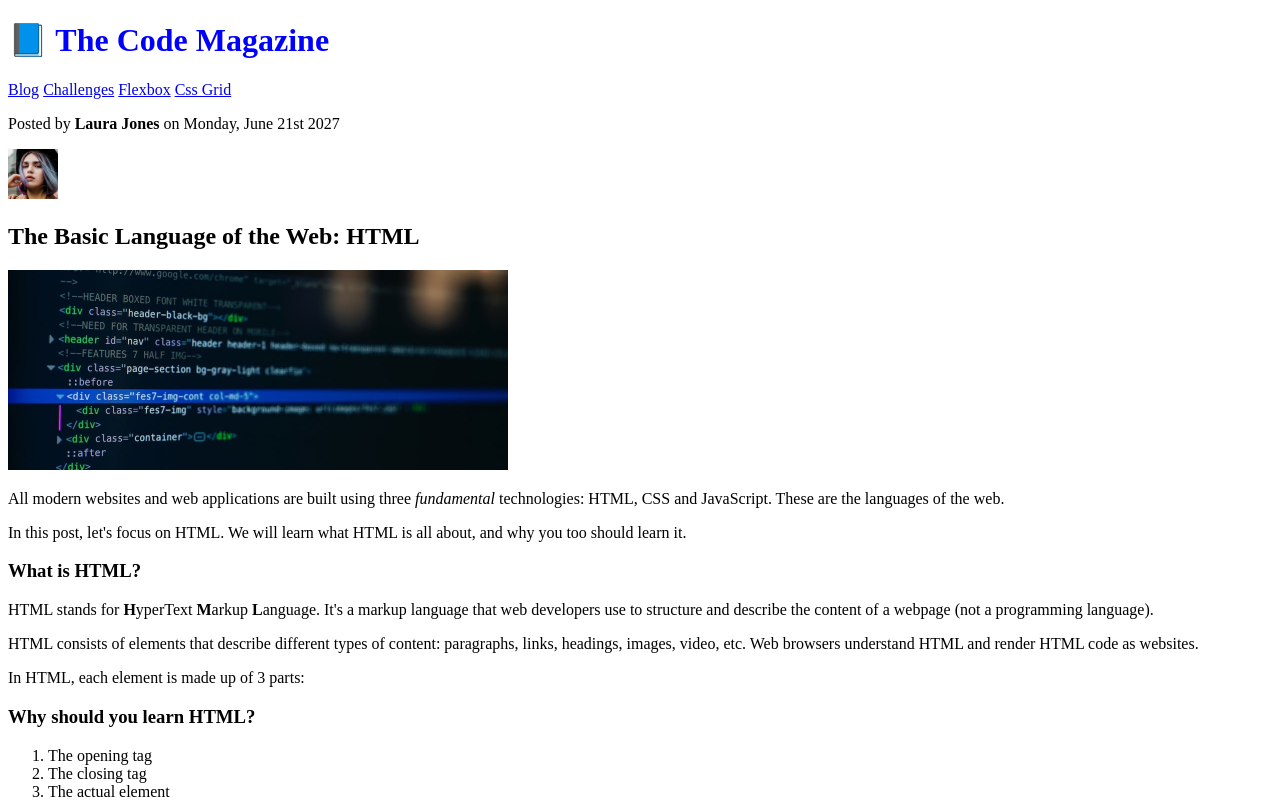
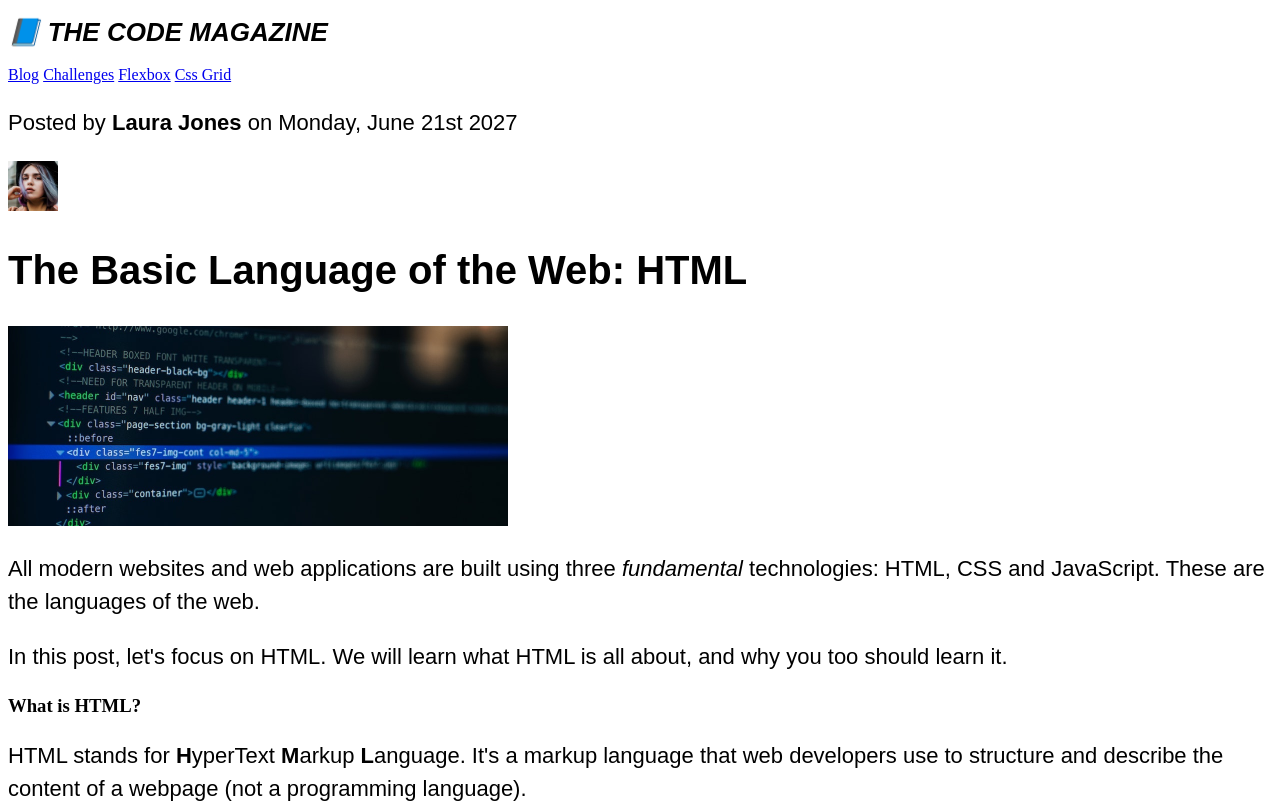
Before and after one commit to jatinder1993/hello-world, a plain HTML site: page 02-HTML-Fundamentals/index.html in a window 1280 px wide. Shown: the top 808 px of the page. Drawn offline with Linux system fonts and the light colour scheme.

Commit message:
practice

```diff
--- a/02-HTML-Fundamentals/style.css
+++ b/02-HTML-Fundamentals/style.css
@@ -1,3 +1,20 @@
 h1 {
-  color: blue;
+  font-size: 26px;
+  font-family: sans-serif;
+  text-transform: uppercase;
+  font-style: italic;
 }
+
+h2 {
+  font-size: 40px;
+  font-family: sans-serif;
+}
+
+h3 {
+}
+
+p {
+  font-size: 22px;
+  font-family: sans-serif;
+  line-height: 1.5;
+}
```
